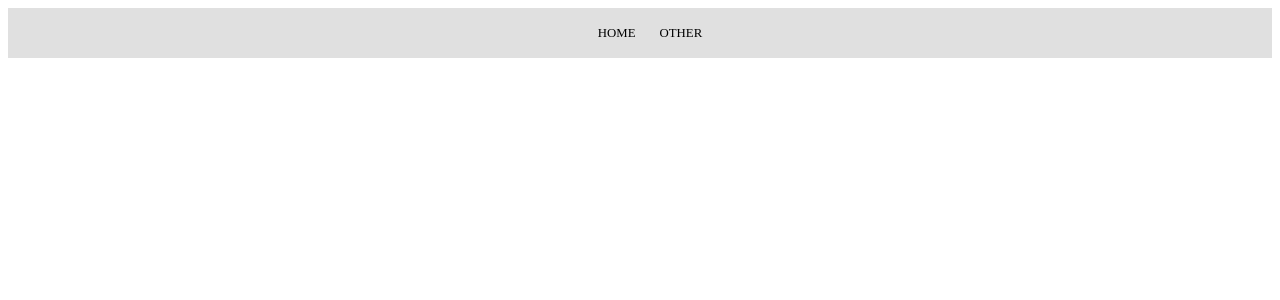
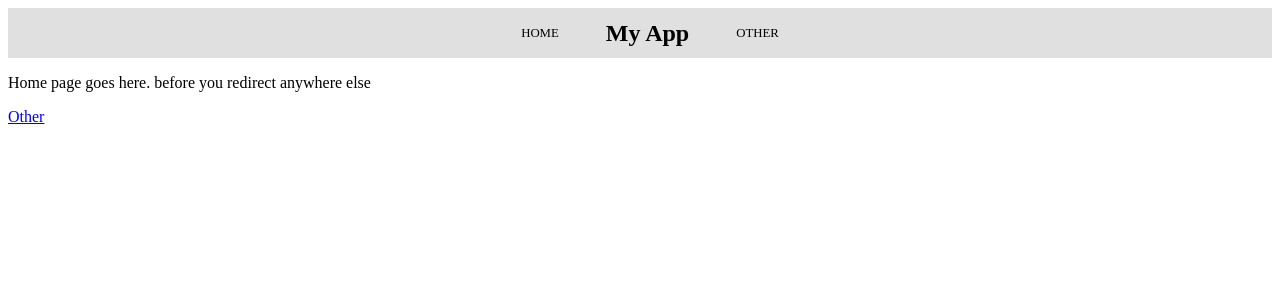
Before and after one commit to ThomHarding/adv-react-self-template, a React app: page / in a window 1280 px wide. Shown: the top 300 px of the page. Built offline with nearby package versions, Linux system fonts and the light colour scheme.

Commit message:
navbar doesn't replace other elements anymore. also add a central app name item to it

```diff
--- a/src/components/App.jsx
+++ b/src/components/App.jsx
@@ -8,15 +8,15 @@ import {
   import Home from './Home/Home.jsx';
   import Header from './Home/Header/Header.jsx';
 
+
 export default function App() {
   return (
     <Router>
+      <Header />
       <Routes>
-            <Route path="/" element={<Header />}>
           <Route index element={<Home />} />
           <Route path="other" element={<Other />} />
           <Route path="*" element={<Navigate to="/" replace />} />
-            </Route>
       </Routes>
     </Router>
   );
--- a/src/components/Home/Header/Header.css
+++ b/src/components/Home/Header/Header.css
@@ -24,6 +24,10 @@
   }
 }
 
+.centerItem {
+  padding: 30px;
+}
+
 .Navigation {
     display: flex;
     flex-direction: column;
--- a/src/components/Home/Header/Header.jsx
+++ b/src/components/Home/Header/Header.jsx
@@ -6,6 +6,7 @@ export default function Header() {
     <header className={styles.Header}>
       <nav className={styles.Navigation}>
         <Link to="/">Home</Link>
+        <h1 className={styles.centerItem}>My App</h1>
         <Link to="other">Other</Link>
     </nav>
     </header>
```
Lines whose indentation alone changed are shown as unchanged.
